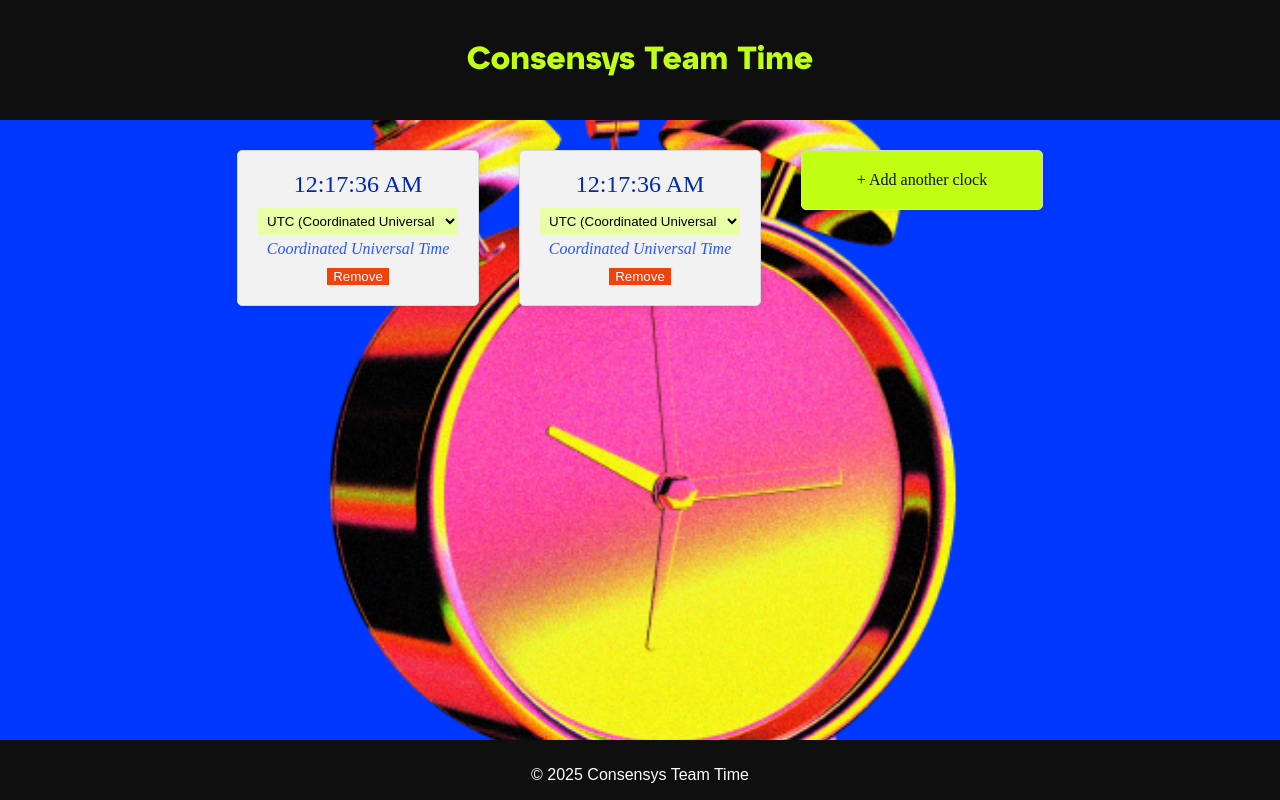
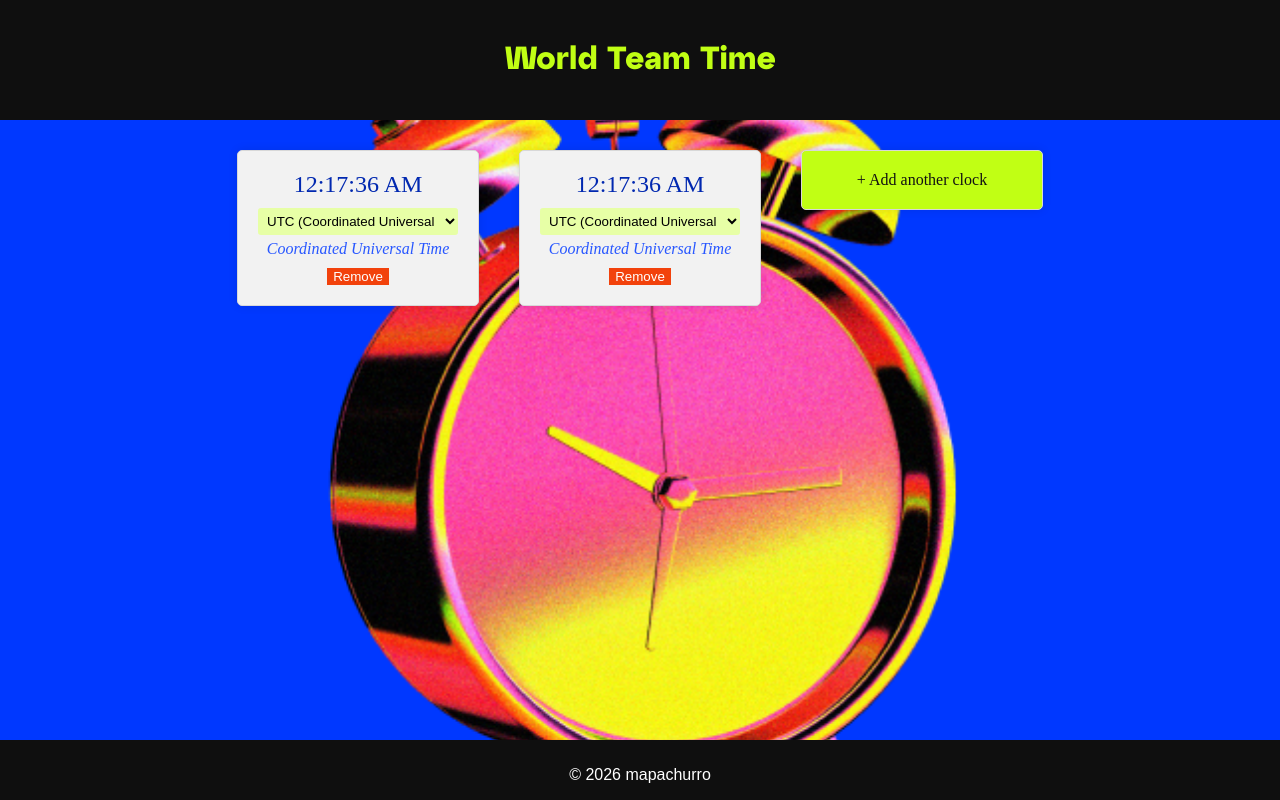
Before and after one commit to mapachurro/world-clock, a plain HTML site: page index.html in a window 1280 px wide. Drawn offline with Linux system fonts and the light colour scheme; a web font is replaced by a local one.

Commit message:
update copy a bit I guess

```diff
--- a/index.html
+++ b/index.html
@@ -3,14 +3,14 @@
 <head>
     <meta charset="UTF-8">
     <meta name="viewport" content="width=device-width, initial-scale=1.0">
-    <title>Consensys Team Time</title>
+    <title>World Team Time</title>
     <link rel="stylesheet" href="public/css/styles.css">
 </head>
 
 <body>
     <!-- Header Section -->
     <header>
-        <h1>Consensys Team Time</h1>
+        <h1>World Team Time</h1>
     </header>
 
     <!-- Main Content -->
@@ -20,7 +20,7 @@
 
     <!-- Footer Section -->
     <footer>
-        <p>&copy; 2025 Consensys Team Time</p>
+        <p>&copy; 2026 mapachurro</p>
     </footer>
 
     <!-- Link to the JavaScript file -->
```
